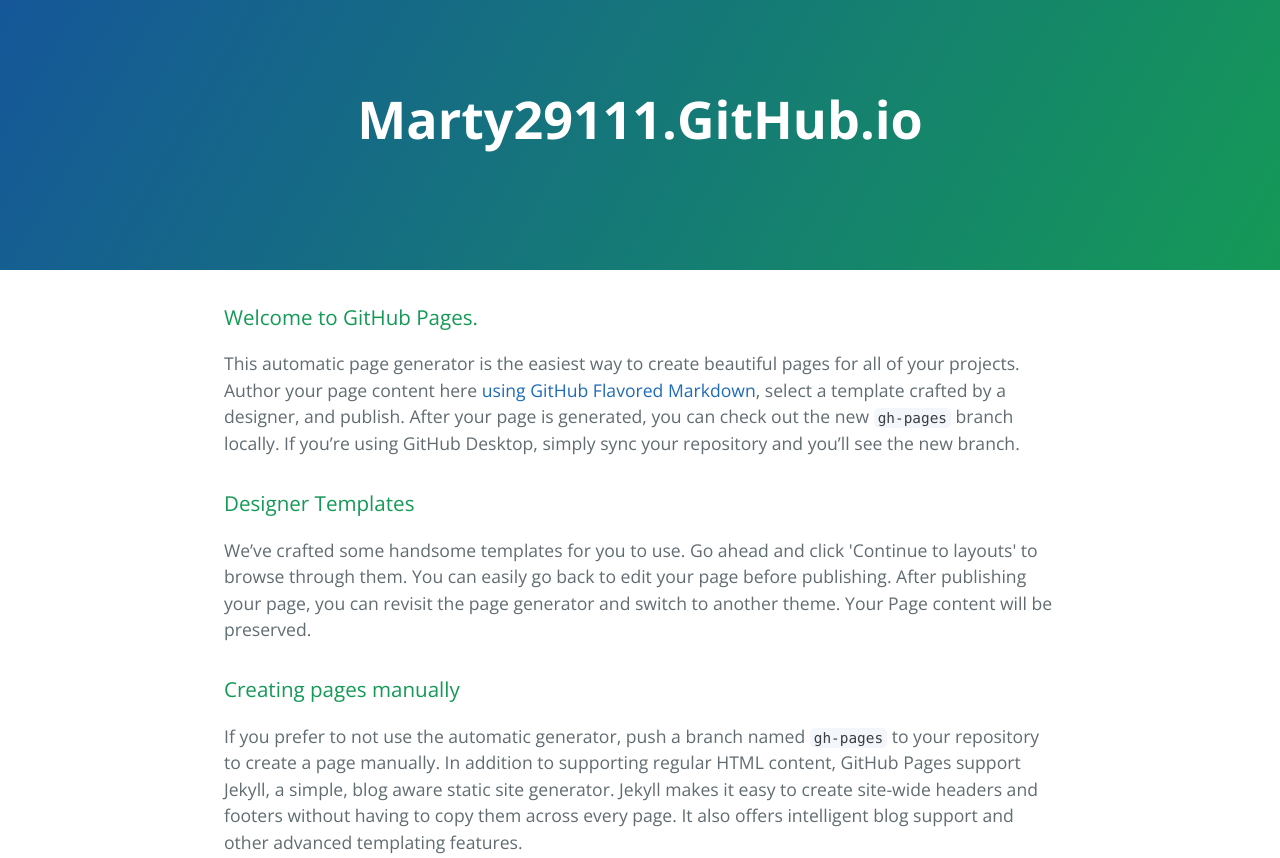
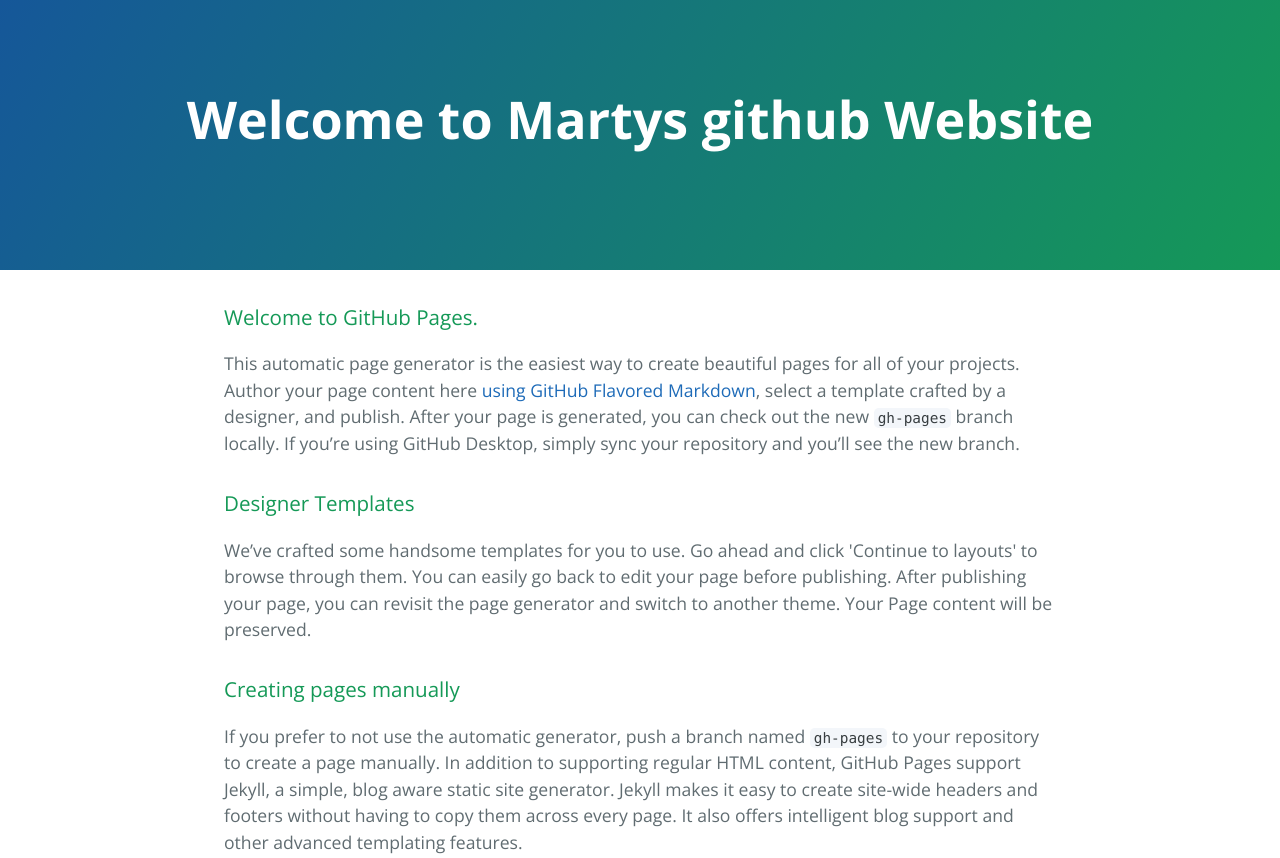
Before and after one commit to Marty29111/marty29111.github.io, a plain HTML site: page index.html in a window 1280 px wide. Shown: the top 858 px of the page. Drawn offline with nearby package versions, Linux system fonts and the light colour scheme.

Commit message:
Updating to a friendlier Welcome message

```diff
--- a/index.html
+++ b/index.html
@@ -11,7 +11,7 @@
   </head>
   <body>
     <section class="page-header">
-      <h1 class="project-name">Marty29111.GitHub.io</h1>
+      <h1 class="project-name">Welcome to Martys github Website</h1>
       <h2 class="project-tagline"></h2>
     </section>
 
```
